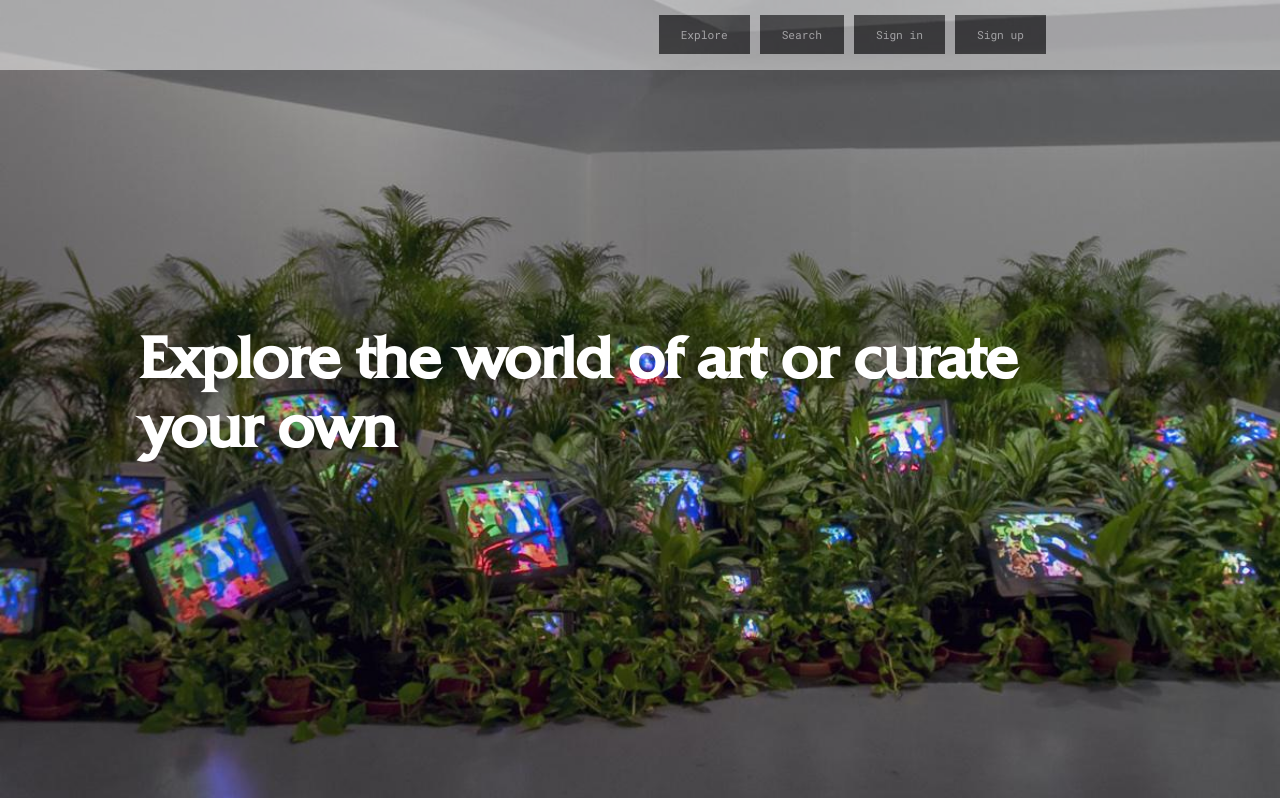
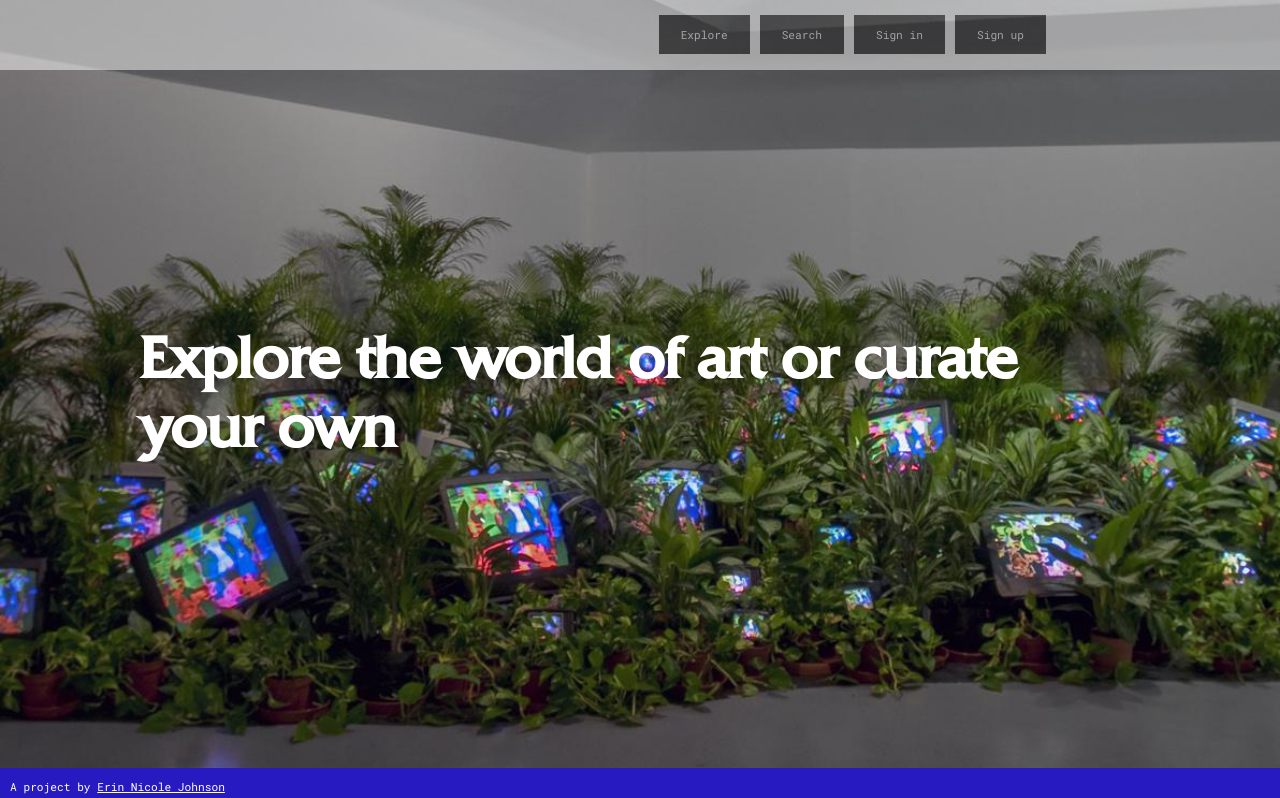
Before and after one commit to softscienceprojects/Curatorial_frontend, a React (Create React App) app: page / in a window 1280 px wide. Shown: the top 798 px of the page. Built offline with nearby package versions, Linux system fonts and the light colour scheme; no server answers.

Commit message:
added footer+ link to github

```diff
--- a/src/App.css
+++ b/src/App.css
@@ -21,7 +21,7 @@ article {
   padding-top: 8rem;
   padding-bottom: 2rem;
   max-width: 900px;
-  min-width: 95vw;
+  min-width: 300px;
 }
 
 #error-handle {
@@ -320,15 +320,24 @@ footer {
   position: fixed;
   overflow: hidden;
   width: 100vw;
-  height: 3rem;
+  height: 2rem;
   bottom: 0;
   color: #fff;
   background-color: #271AC0;
 }
 
+footer p {
+  font-size: .7rem;
+  margin-left: 10px;
+}
+
+footer a {
+  color: white
+}
+
 .exhibition-card {
   border: 3px solid black;
-  background-color: #94A595;
+  background-color: black;
   color: white;
   max-width: 10rem;
   display: flex;
--- a/src/components/Footer.js
+++ b/src/components/Footer.js
@@ -4,7 +4,7 @@ const Footer = (props) => {
 
     return(
         <footer>
-            Curatorial
+            <p>A project by <a href="https://softscienceprojects.github.io/">Erin Nicole Johnson</a></p>
         </footer>
     )
 }
--- a/src/wrappers/NavFooterWrapper.js
+++ b/src/wrappers/NavFooterWrapper.js
@@ -104,11 +104,11 @@ class NavFooterWrapper extends React.Component  {
         />
       </Switch>
 
-      {/* {this.props.location.pathname === "/search" ||
+      {this.props.location.pathname === "/search" ||
         this.props.location.pathname === "/signin" ||
         this.props.location.pathname === "/signup" ?
         null
-       : <Footer />} */}
+       : <Footer />}
 
      </>);
   }
```
